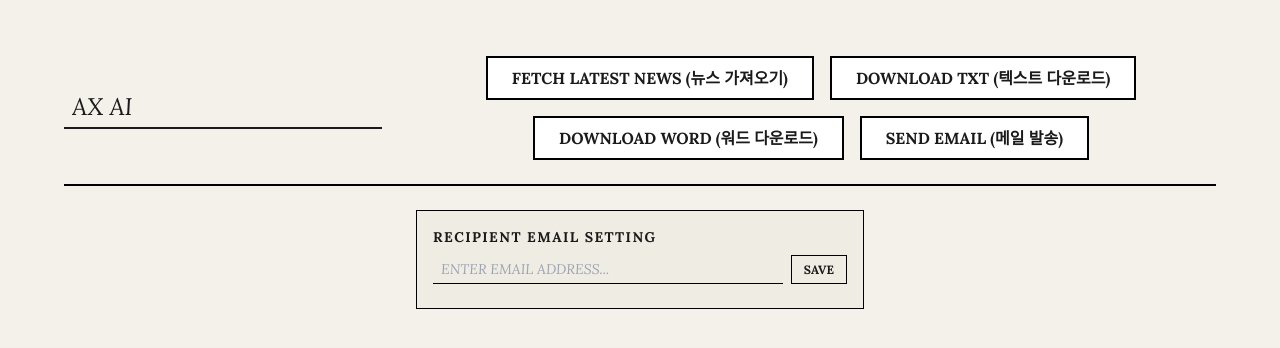
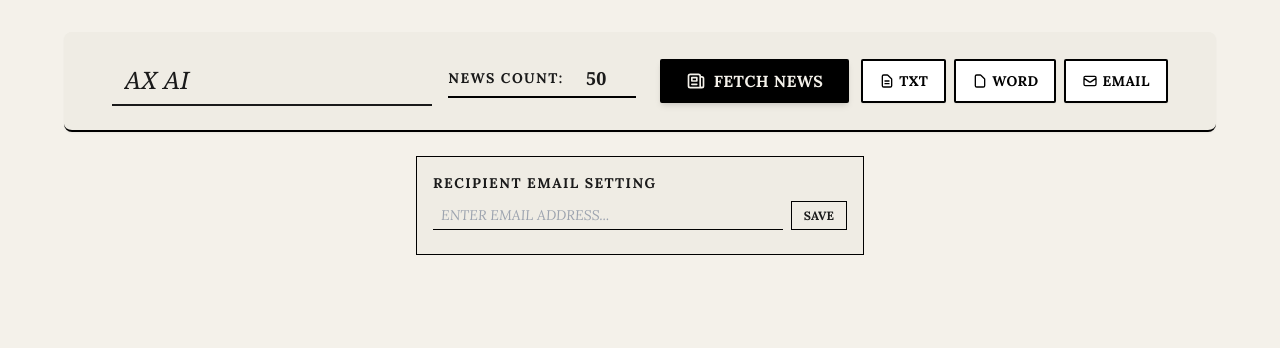
Before and after one commit to hoony989/naver-newspaper, a Flask app: page / in a window 1280 px wide. Shown: the part 181-529 px from the top of the page. Run offline with Flask 3, Linux system fonts and the light colour scheme; some libraries are stand-ins or nearby versions; some web fonts are replaced.

Commit message:
버튼 수정

```diff
--- a/app.py
+++ b/app.py
@@ -143,7 +143,15 @@ def generate_head_message(results):
 @app.route('/crawl', methods=['POST'])
 def crawl():
     query = request.form.get('query', 'ax ai')
-    results = crawl_naver_news(query)
+    try:
+        limit = int(request.form.get('limit', 50))
+    except (ValueError, TypeError):
+        limit = 50
+
+    # Enforce limit between 10 and 100
+    limit = max(10, min(limit, 100))
+
+    results = crawl_naver_news(query, max_items=limit)
     head_message = generate_head_message(results)
     return jsonify({
         'results': results,
--- a/templates/index.html
+++ b/templates/index.html
@@ -74,26 +74,49 @@
             </div>
         </header>
 
-        <div class="flex flex-col md:flex-row gap-6 items-center justify-center mb-6 py-6 border-b-2 border-double border-black">
+        <div class="flex flex-col md:flex-row gap-6 items-center justify-center mb-6 py-6 border-b-2 border-double border-black bg-[#efece4] px-4 rounded-lg shadow-sm">
+            <div class="flex flex-col md:flex-row gap-4 w-full md:w-auto items-center">
                 <input type="text" id="query" value="ax ai" placeholder="ENTER TOPIC..."
-                   class="vintage-input text-2xl w-full md:w-96 py-1 px-2 uppercase italic">
-            <div class="flex flex-wrap gap-4 justify-center">
+                       class="vintage-input text-2xl w-full md:w-80 py-2 px-3 uppercase italic font-serif placeholder-gray-500 focus:border-black transition-colors">
+
+                <div class="flex items-center gap-2 border-b-2 border-black pb-1">
+                    <label for="newsCount" class="text-sm font-bold uppercase tracking-widest whitespace-nowrap">News Count:</label>
+                    <input type="number" id="newsCount" min="10" max="100" step="10" value="50"
+                           class="bg-transparent text-lg font-bold w-16 text-center focus:outline-none font-serif">
+                </div>
+            </div>
+
+            <div class="flex flex-wrap gap-3 justify-center">
                 <button onclick="crawlNews()" id="crawlBtn"
-                        class="border-2 border-black px-6 py-2 font-bold uppercase hover:bg-black hover:text-[#f4f1ea] transition duration-300 bg-white">
-                    Fetch Latest News (뉴스 가져오기)
+                        class="bg-black text-[#f4f1ea] border-2 border-black px-6 py-2 font-bold uppercase tracking-wide hover:bg-[#333] hover:shadow-lg transition-all duration-300 rounded-sm shadow-md active:transform active:scale-95 flex items-center gap-2">
+                    <svg xmlns="http://www.w3.org/2000/svg" class="h-5 w-5" fill="none" viewBox="0 0 24 24" stroke="currentColor">
+                        <path stroke-linecap="round" stroke-linejoin="round" stroke-width="2" d="M19 20H5a2 2 0 01-2-2V6a2 2 0 012-2h10a2 2 0 012 2v1m2 13a2 2 0 01-2-2V7m2 13a2 2 0 002-2V9a2 2 0 00-2-2h-2m-4-3H9M7 16h6M7 8h6v4H7V8z" />
+                    </svg>
+                    Fetch News
                 </button>
+                <div class="flex gap-2">
                     <button onclick="downloadResults()" id="downloadBtn"
-                        class="border-2 border-black px-6 py-2 font-bold uppercase hover:bg-black hover:text-[#f4f1ea] transition duration-300 bg-white">
-                    Download TXT (텍스트 다운로드)
+                            class="bg-white text-black border-2 border-black px-4 py-2 font-bold uppercase tracking-wide hover:bg-gray-100 hover:shadow-md transition-all duration-300 rounded-sm shadow-sm text-sm flex items-center gap-1">
+                        <svg xmlns="http://www.w3.org/2000/svg" class="h-4 w-4" fill="none" viewBox="0 0 24 24" stroke="currentColor">
+                            <path stroke-linecap="round" stroke-linejoin="round" stroke-width="2" d="M9 12h6m-6 4h6m2 5H7a2 2 0 01-2-2V5a2 2 0 012-2h5.586a1 1 0 01.707.293l5.414 5.414a1 1 0 01.293.707V19a2 2 0 01-2 2z" />
+                        </svg>
+                        TXT
                     </button>
                     <button onclick="downloadWord()" id="wordBtn"
-                        class="border-2 border-black px-6 py-2 font-bold uppercase hover:bg-black hover:text-[#f4f1ea] transition duration-300 bg-white">
-                    Download Word (워드 다운로드)
+                            class="bg-white text-black border-2 border-black px-4 py-2 font-bold uppercase tracking-wide hover:bg-gray-100 hover:shadow-md transition-all duration-300 rounded-sm shadow-sm text-sm flex items-center gap-1">
+                        <svg xmlns="http://www.w3.org/2000/svg" class="h-4 w-4" fill="none" viewBox="0 0 24 24" stroke="currentColor">
+                            <path stroke-linecap="round" stroke-linejoin="round" stroke-width="2" d="M7 21h10a2 2 0 002-2V9.414a1 1 0 00-.293-.707l-5.414-5.414A1 1 0 0012.586 3H7a2 2 0 00-2 2v14a2 2 0 002 2z" />
+                        </svg>
+                        Word
                     </button>
                     <button onclick="sendEmail()" id="emailBtn"
-                        class="border-2 border-black px-6 py-2 font-bold uppercase hover:bg-black hover:text-[#f4f1ea] transition duration-300 bg-white">
-                    Send Email (메일 발송)
+                            class="bg-white text-black border-2 border-black px-4 py-2 font-bold uppercase tracking-wide hover:bg-gray-100 hover:shadow-md transition-all duration-300 rounded-sm shadow-sm text-sm flex items-center gap-1">
+                        <svg xmlns="http://www.w3.org/2000/svg" class="h-4 w-4" fill="none" viewBox="0 0 24 24" stroke="currentColor">
+                            <path stroke-linecap="round" stroke-linejoin="round" stroke-width="2" d="M3 8l7.89 5.26a2 2 0 002.22 0L21 8M5 19h14a2 2 0 002-2V7a2 2 0 00-2-2H5a2 2 0 00-2 2v10a2 2 0 002 2z" />
+                        </svg>
+                        Email
                     </button>
+                </div>
             </div>
         </div>
 
@@ -154,6 +177,7 @@
 
         async function crawlNews() {
             const query = document.getElementById('query').value;
+            const newsCount = document.getElementById('newsCount').value;
             const crawlBtn = document.getElementById('crawlBtn');
             const loading = document.getElementById('loading');
             const grid = document.getElementById('newsGrid');
@@ -169,6 +193,7 @@
             try {
                 const formData = new FormData();
                 formData.append('query', query);
+                formData.append('limit', newsCount);
 
                 const response = await fetch('/crawl', {
                     method: 'POST',
```
Lines whose indentation alone changed are shown as unchanged.
